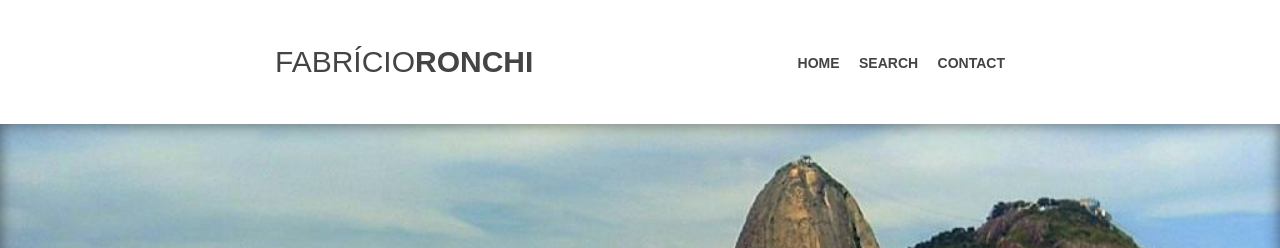
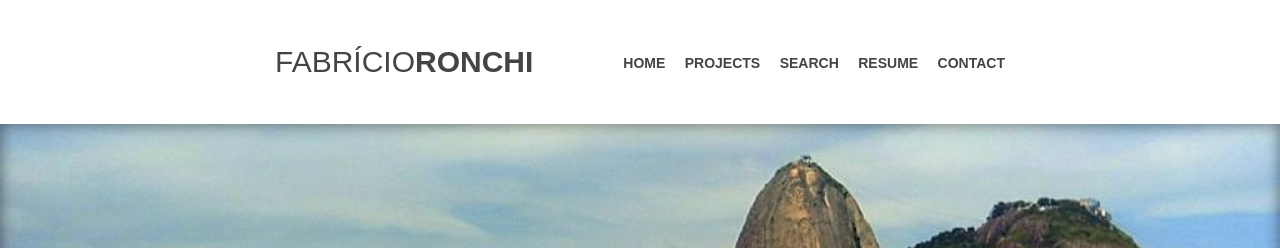
Before and after one commit to fabriciomrkonell/fabriciomrkonell, a Jekyll site: the page built from index.html, in a window 1280 px wide and 900 px high. Shown: the top 248 px of the window. Built offline with Jekyll 4.4.1, drawn with Linux system fonts in a browser that asks for light colours; some web fonts are replaced; Markdown is read by kramdown in place of the engine named in the settings.

Commit message:
Update default.html

```diff
--- a/_layouts/default.html
+++ b/_layouts/default.html
@@ -8,7 +8,9 @@
       <div class="my-container">
         <ul class="menu">
           <li><a href="/"><b>HOME</b></a></li>
+          <li><a href="/"><b>PROJECTS</b></a></li>
           <li><a href="/search"><b>SEARCH</b></a></li>
+          <li><a href="/"><b>RESUME</b></a></li>
           <li><a href="/contact"><b>CONTACT</b></a></li>
         </ul>
         <section class="name">
```
